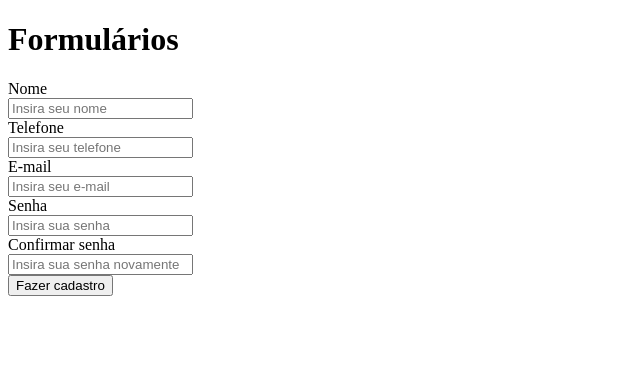
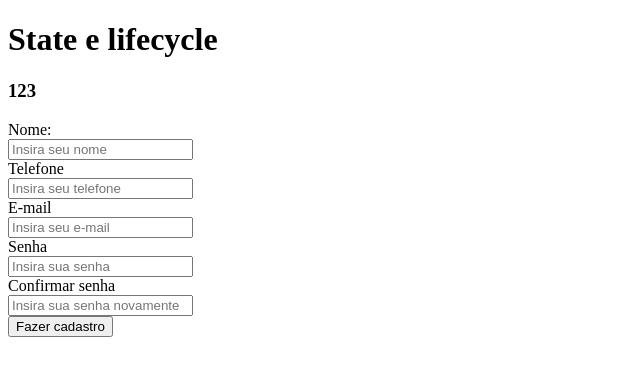
Before and after one commit to Mestres-da-Web/trilha-react, a React (Create React App) app: page / in a window 1280 px wide. Shown: the top 376 px of the page, without its empty margins (0-640 px from the left). Built offline with nearby package versions, Linux system fonts and the light colour scheme.

Commit message:
3 - Aula 1

```diff
--- a/src/pages/SignUp/index.tsx
+++ b/src/pages/SignUp/index.tsx
@@ -1,15 +1,12 @@
-import { FormEvent } from "react";
+import { FormEvent, useState } from "react";
 import Input from "../../components/Input";
 import LargeButton from "../../components/LargeButton";
 
 function SignUp() {
+  const [name, setName] = useState("123");
+
   const handleSubmit = (e: FormEvent<HTMLFormElement>) => {
     e.preventDefault();
-
-    /*
-      {foo: "bar", name: "Jancer"}
-      [["foo", "bar"], ["name", "Jancer"]]
-    */
 
     const formData = new FormData(e.target as HTMLFormElement);
     const data = Object.fromEntries(formData);
@@ -17,12 +14,25 @@ function SignUp() {
     console.log(data);
   };
 
+  console.log("Componente Signup renderizada");
   return (
     <div>
-      <h1>Formulários</h1>
+      <h1>State e lifecycle</h1>
 
+      <h3>{name}</h3>
       <form onSubmit={handleSubmit}>
-        <Input name="name" title="Nome" placeholder="Insira seu nome" />
+        <label>
+          Nome: <br />
+          <input
+            placeholder={"Insira seu nome"}
+            onChange={(e) => {
+              console.log(e.target.value);
+              setName(e.target.value);
+            }}
+          />
+          <br />
+        </label>
+        {/* <Input name="name" title="Nome" placeholder="Insira seu nome" /> */}
         <Input
           name="phone"
           title="Telefone"
```
